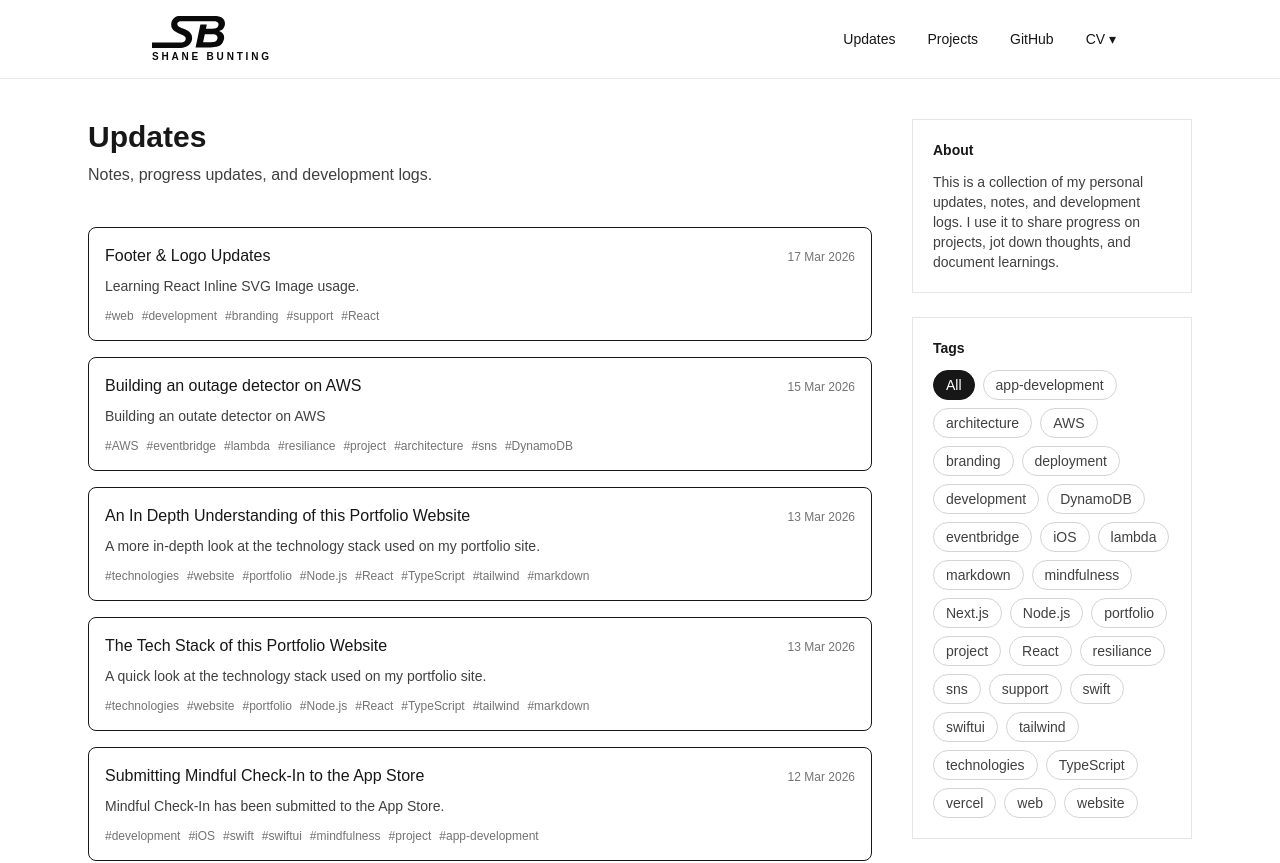
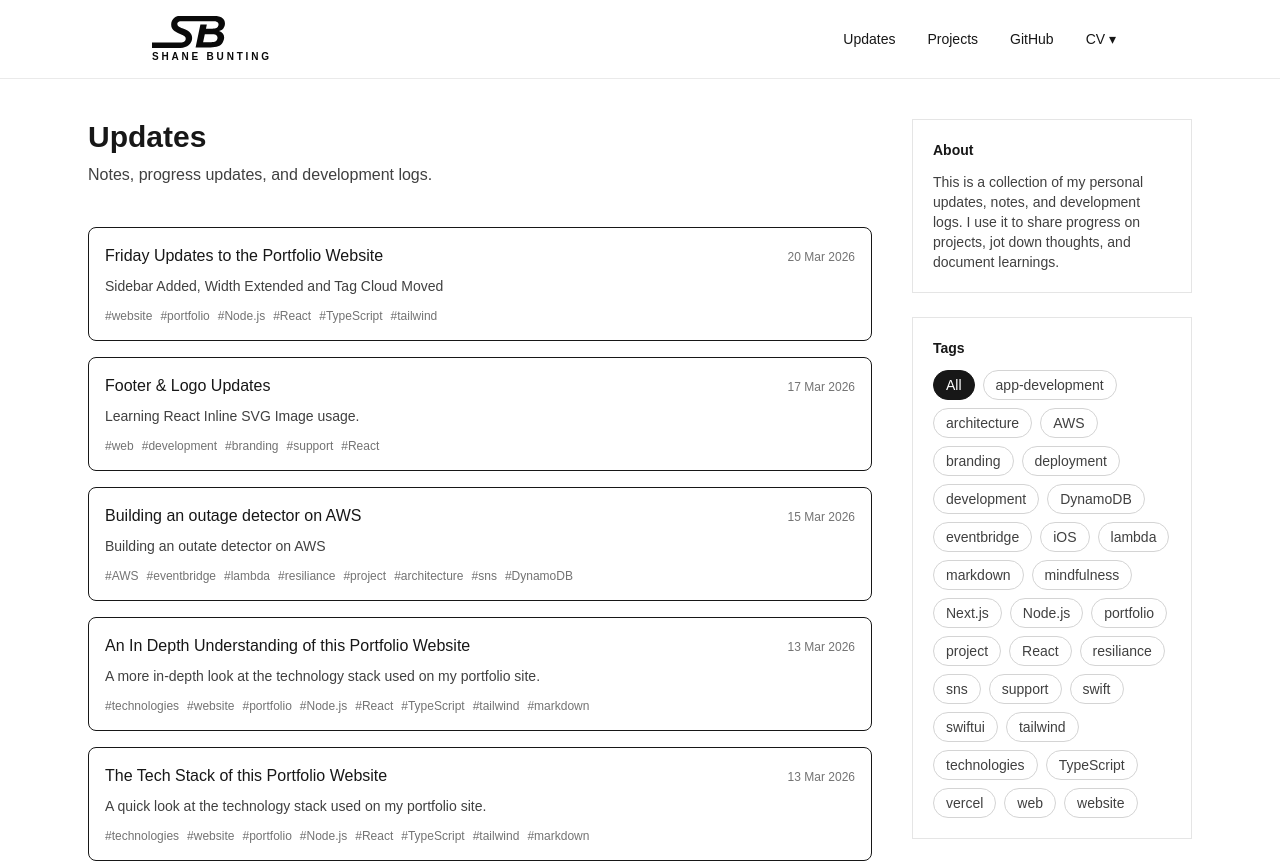
Before and after one commit to SB1501/sb-portfolio, a Next.js app: page / in a window 1280 px wide. Shown: the top 863 px of the page. Built offline with nearby package versions, Linux system fonts and the light colour scheme.

Commit message:
Fixing post title to appear on site

```diff
--- a/app/projects/page.tsx
+++ b/app/projects/page.tsx
@@ -47,7 +47,7 @@ export default function ProjectsPage() {
                                     </a>
 
                                     <a href="https://github.com/SB1501/Mindful-CheckIn-iOS-App"
-                                        className="inline-flex items-center rounded-full border border-white/40 px-5 py-2.5 text-sm font-semibold text-black transition hover:bg-white/10">
+                                        className="inline-flex items-center rounded-full border border-white/40 px-5 py-2.5 text-sm font-semibold text-black transition hover:bg-white/30">
                                         View Git Repository
                                     </a>
                                 </div>
--- /dev/null
+++ b/content/updates/2026-03-20-friday-updates-to-site.md
@@ -0,0 +1,27 @@
+---
+title: "Friday Updates to the Portfolio Website"
+date: "2026-03-20"
+tags: ["website", "portfolio", "nodejs", "react", "typescript", "tailwind"]
+excerpt: "Sidebar Added, Width Extended and Tag Cloud Moved"
+---
+
+This post is less of a write-up, more of a change update.
+
+## Dark Mode Text Readability
+The site uses Tailwind CSS and the Tailwind Typography plugin to handle text appearance, hierarchy, and light/dark mode styling. Markdown articles were not inheriting the same dark mode behaviour, and text (including headings) appeared too dark to read clearly against the background.
+
+This was fixed by applying Tailwind’s 'dark:' utilities to UI elements and overriding Typography styles for '.prose', ensuring text across the site is readable in both light and dark modes.
+
+## Sidebar Added
+To introduce a sidebar with a short profile summary (to be improved further in future updates), I used Tailwind’s CSS Grid utilities to restructure the layout into a main content column and a right-hand sidebar.
+
+The tag cloud was moved from the top of the page into the sidebar, where it scales more naturally as the number of technologies and topics increases.
+
+## Standardised Tags
+Tags were previously appearing inconsistently (e.g. 'react' and 'React'). To fix this, I introduced a function in 'updates.ts' that normalises tags to lowercase and deduplicates them at load time. A separate mapping function formats tags for display (e.g. 'nodejs' → 'Node.js'), ensuring consistency while maintaining readability.
+
+## New GitHub Link
+Given this is a developer portfolio, I added a link to the GitHub repository in the navigation bar.
+
+### Links
+[Visit my GitHub to view the site Repo](https://github.com/SB1501/sb-portfolio)
```
